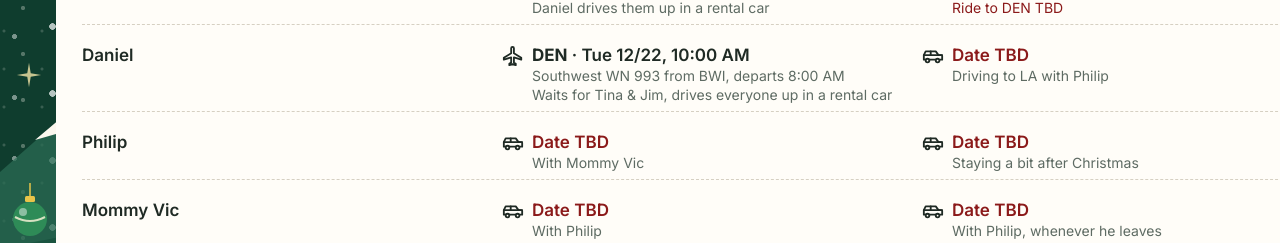
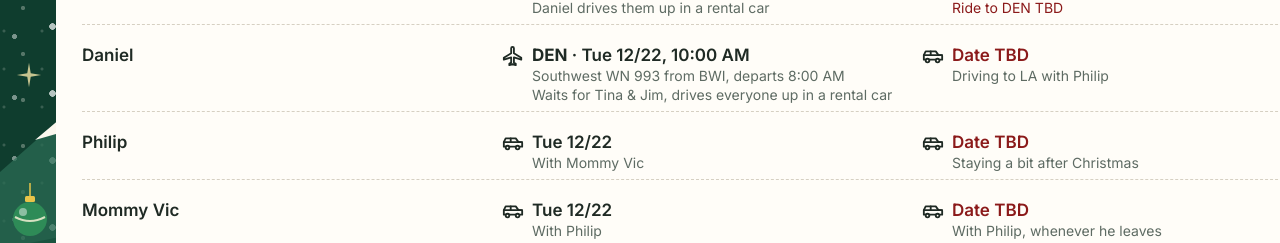
Before and after one commit to andreweber123/christmas2026, a plain HTML site: page index.html in a window 1280 px wide. Shown: the part 3051-3294 px from the top of the page. Drawn offline with Linux system fonts and the light colour scheme; a web font is replaced by a local one.

Commit message:
Philip and Mommy Vic arrive 12/22
Co-Authored-By: Claude Opus 5.5 <noreply@anthropic.com>
Claude-Session: https://claude.ai/code/session_01J8cbhFaaMddQ24T1JEzmLE

```diff
--- a/index.html
+++ b/index.html
@@ -171,12 +171,12 @@ a{color:#A61B1B}a:hover{color:#7A1212}
 </div>
 <div style="display: grid; grid-template-columns: repeat(3, minmax(0, 1fr)); column-gap: 24px; padding: 8px 0; border-bottom: 1px dashed #D6D0C2">
 <span style="font-size: 17px; font-weight: 600">Philip</span>
-<div style="display: flex; gap: 8px; align-items: flex-start"><svg aria-hidden="true" viewBox="0 0 24 24" style="width: 22px; height: 22px; flex-shrink: 0; color: #1F2A24" fill="none" stroke="currentColor" stroke-width="2" stroke-linecap="round" stroke-linejoin="round"><path d="M2 16v-5l2-4h11l3 4h3a1 1 0 0 1 1 1v4h-2M8 16h7M4 16H2"></path><path d="M2 11h20M9.5 7v4"></path><circle cx="6" cy="17" r="2"></circle><circle cx="17" cy="17" r="2"></circle></svg><div style="display: flex; flex-direction: column; gap: 2px"><span style="font-size: 17px; font-weight: 600; color: #8B1A1A">Date TBD</span><span style="font-size: 14px; color: #5E6B63">With Mommy Vic</span></div></div>
+<div style="display: flex; gap: 8px; align-items: flex-start"><svg aria-hidden="true" viewBox="0 0 24 24" style="width: 22px; height: 22px; flex-shrink: 0; color: #1F2A24" fill="none" stroke="currentColor" stroke-width="2" stroke-linecap="round" stroke-linejoin="round"><path d="M2 16v-5l2-4h11l3 4h3a1 1 0 0 1 1 1v4h-2M8 16h7M4 16H2"></path><path d="M2 11h20M9.5 7v4"></path><circle cx="6" cy="17" r="2"></circle><circle cx="17" cy="17" r="2"></circle></svg><div style="display: flex; flex-direction: column; gap: 2px"><span style="font-size: 17px; font-weight: 600">Tue 12/22</span><span style="font-size: 14px; color: #5E6B63">With Mommy Vic</span></div></div>
 <div style="display: flex; gap: 8px; align-items: flex-start"><svg aria-hidden="true" viewBox="0 0 24 24" style="width: 22px; height: 22px; flex-shrink: 0; color: #1F2A24" fill="none" stroke="currentColor" stroke-width="2" stroke-linecap="round" stroke-linejoin="round"><path d="M2 16v-5l2-4h11l3 4h3a1 1 0 0 1 1 1v4h-2M8 16h7M4 16H2"></path><path d="M2 11h20M9.5 7v4"></path><circle cx="6" cy="17" r="2"></circle><circle cx="17" cy="17" r="2"></circle></svg><div style="display: flex; flex-direction: column; gap: 2px"><span style="font-size: 17px; font-weight: 600; color: #8B1A1A">Date TBD</span><span style="font-size: 14px; color: #5E6B63">Staying a bit after Christmas</span></div></div>
 </div>
 <div style="display: grid; grid-template-columns: repeat(3, minmax(0, 1fr)); column-gap: 24px; padding: 8px 0 0">
 <span style="font-size: 17px; font-weight: 600">Mommy Vic</span>
-<div style="display: flex; gap: 8px; align-items: flex-start"><svg aria-hidden="true" viewBox="0 0 24 24" style="width: 22px; height: 22px; flex-shrink: 0; color: #1F2A24" fill="none" stroke="currentColor" stroke-width="2" stroke-linecap="round" stroke-linejoin="round"><path d="M2 16v-5l2-4h11l3 4h3a1 1 0 0 1 1 1v4h-2M8 16h7M4 16H2"></path><path d="M2 11h20M9.5 7v4"></path><circle cx="6" cy="17" r="2"></circle><circle cx="17" cy="17" r="2"></circle></svg><div style="display: flex; flex-direction: column; gap: 2px"><span style="font-size: 17px; font-weight: 600; color: #8B1A1A">Date TBD</span><span style="font-size: 14px; color: #5E6B63">With Philip</span></div></div>
+<div style="display: flex; gap: 8px; align-items: flex-start"><svg aria-hidden="true" viewBox="0 0 24 24" style="width: 22px; height: 22px; flex-shrink: 0; color: #1F2A24" fill="none" stroke="currentColor" stroke-width="2" stroke-linecap="round" stroke-linejoin="round"><path d="M2 16v-5l2-4h11l3 4h3a1 1 0 0 1 1 1v4h-2M8 16h7M4 16H2"></path><path d="M2 11h20M9.5 7v4"></path><circle cx="6" cy="17" r="2"></circle><circle cx="17" cy="17" r="2"></circle></svg><div style="display: flex; flex-direction: column; gap: 2px"><span style="font-size: 17px; font-weight: 600">Tue 12/22</span><span style="font-size: 14px; color: #5E6B63">With Philip</span></div></div>
 <div style="display: flex; gap: 8px; align-items: flex-start"><svg aria-hidden="true" viewBox="0 0 24 24" style="width: 22px; height: 22px; flex-shrink: 0; color: #1F2A24" fill="none" stroke="currentColor" stroke-width="2" stroke-linecap="round" stroke-linejoin="round"><path d="M2 16v-5l2-4h11l3 4h3a1 1 0 0 1 1 1v4h-2M8 16h7M4 16H2"></path><path d="M2 11h20M9.5 7v4"></path><circle cx="6" cy="17" r="2"></circle><circle cx="17" cy="17" r="2"></circle></svg><div style="display: flex; flex-direction: column; gap: 2px"><span style="font-size: 17px; font-weight: 600; color: #8B1A1A">Date TBD</span><span style="font-size: 14px; color: #5E6B63">With Philip, whenever he leaves</span></div></div>
 </div>
 </section>
```
